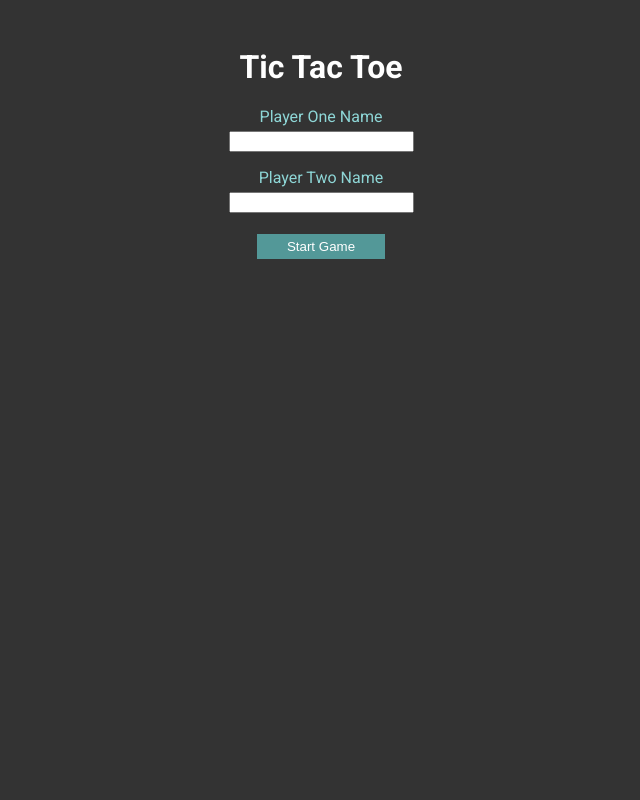
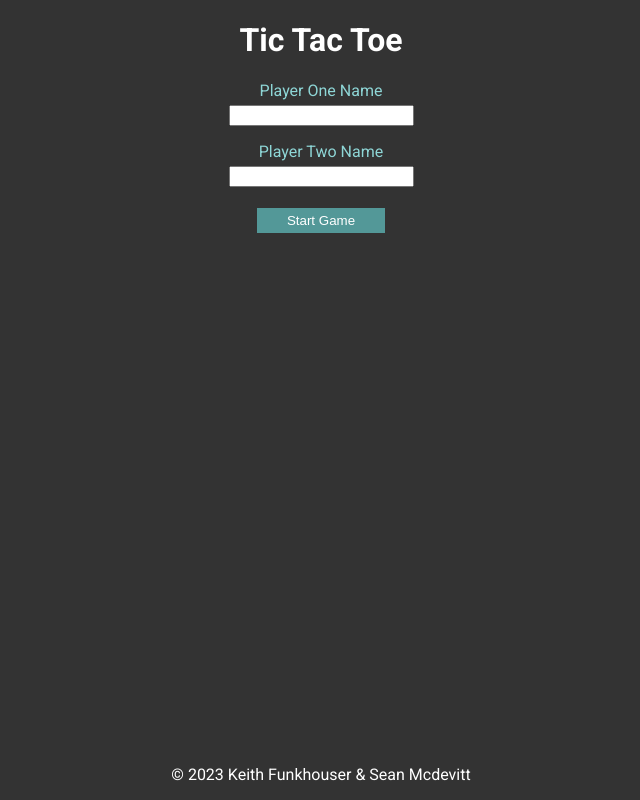
Before and after one commit to emilyclauss/tictactoe, a plain HTML site: page index.html in a window 1280 px wide. Shown: the whole page, without its empty margins (319-959 px from the left). Drawn offline with nearby package versions, Linux system fonts and the light colour scheme.

Commit message:
style updates, copyright

```diff
--- a/css/style.css
+++ b/css/style.css
@@ -1,12 +1,19 @@
+#app {
+    display: flex;
+    flex-direction: column;
+    height: 100vh;
+}
+
 body {
     background: #333;
     color: #fff;
     font-family: 'Roboto', sans-serif;
     text-align: center;
+    margin: 0;
 }
 
-h1 {
-    margin-top: 3rem;
+h2 {
+    margin-top: 0;
 }
 
 label {
@@ -72,3 +79,8 @@ button:hover {
 .bg-teal {
     background-color: #477070 !important;
 }
+
+.copyright {
+    margin-top: auto;
+    padding: 1rem;
+}
--- a/index.html
+++ b/index.html
@@ -11,6 +11,7 @@
     <link rel="stylesheet" href="css/style.css">
 </head>
 <body>
+    <div id="app">
         <h1>Tic Tac Toe</h1>
 
         <div id="game-start">
@@ -66,6 +67,11 @@
             </div>
         </div>
 
+        <div class="copyright">
+            &copy; 2023 Keith Funkhouser & Sean Mcdevitt
+        </div>
+    </div>
+
     <script src="https://code.jquery.com/jquery-3.6.4.min.js" integrity="sha256-oP6HI9z1XaZNBrJURtCoUT5SUnxFr8s3BzRl+cbzUq8=" crossorigin="anonymous"></script>
     <script src="js/script.js"></script>
 </body>
```
Lines whose indentation alone changed are shown as unchanged.
